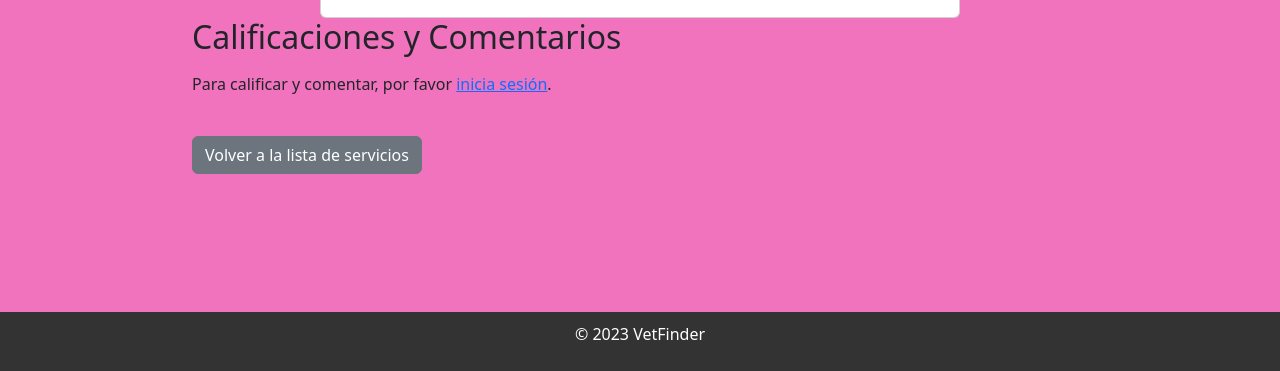
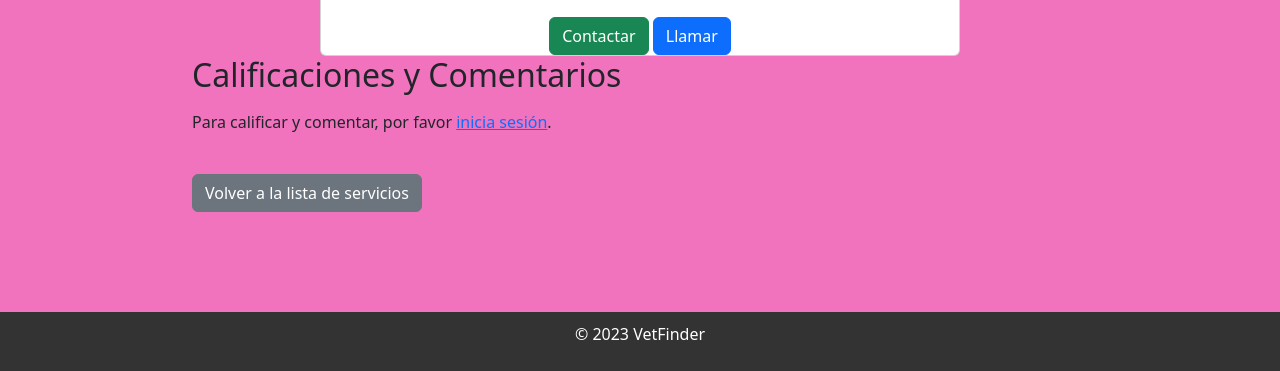
Before and after one commit to Guvtam/vetfinder, a Django app: template servicios/templates/servicios/detalle_servicio.html in a window 1280 px wide. Shown: the part 400-771 px from the top of the page. Run offline with Django 4.2, Linux system fonts and the light colour scheme; the template is opened without the code that fills it, so the values that code supplies are empty; some libraries are stand-ins or nearby versions.

Commit message:
botones whatsapp y llamar

```diff
--- a/acceso/forms.py
+++ b/acceso/forms.py
@@ -42,7 +42,7 @@ class RegistroUsuarioForm(UserCreationForm):
     )
     telefono = forms.CharField(
         max_length=15,
-        widget=forms.TextInput(attrs={'class': 'form-control','placeholder': 'Teléfono'}),
+        widget=forms.TextInput(attrs={'class': 'form-control','placeholder': '999999999'}),
     )
     direccion = forms.CharField(
         required=False,
--- a/acceso/models.py
+++ b/acceso/models.py
@@ -3,7 +3,7 @@ from django.db import models
 
 class DuenoMascota(AbstractUser):
     id = models.AutoField(primary_key=True)
-    telefono = models.CharField(max_length=15)
+    telefono = models.CharField(max_length=9)
     direccion = models.TextField()
     fechaNac = models.DateField(null=True, blank=True)
     genero = models.CharField(max_length=20, choices=[('Masculino', 'Masculino'), ('Femenino', 'Femenino')])
--- a/servicios/templates/servicios/detalle_servicio.html
+++ b/servicios/templates/servicios/detalle_servicio.html
@@ -16,6 +16,10 @@
                 <p class="card-text">Horario: {{ servicio.horario }}</p>
                 <p class="card-text">Descripción: {{ servicio.descripcion }}</p>
                 <p class="card-text">Sitio web: <a href="{{ servicio.sitio_web }}" target="_blank">{{ servicio.sitio_web }}</a></p>
+            </div>
+            <div>
+                <a href="https://wa.me/+56{{ servicio.telefono }}" target="_blank" class="btn btn-success">Contactar</a>
+                <a href="tel:{{ servicio.telefono }}" target="_blank" class="btn btn-primary">Llamar</a>
             </div>
         </div>
 
```
Also changed, not shown: acceso/migrations/0012_alter_duenomascota_telefono.py (added), db.sqlite3.
